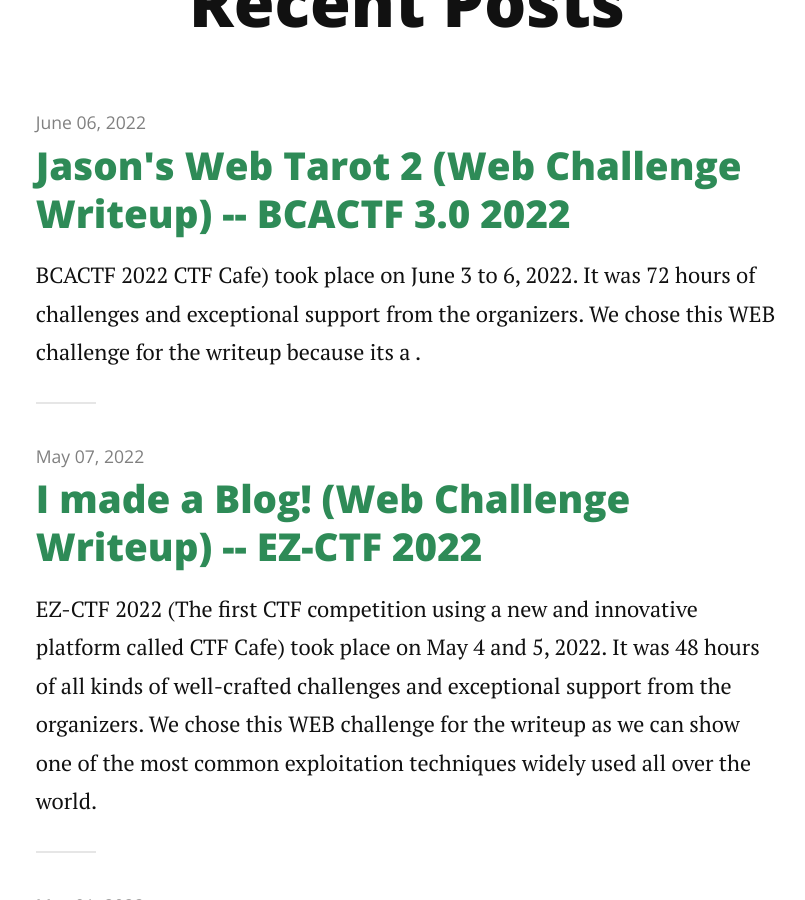
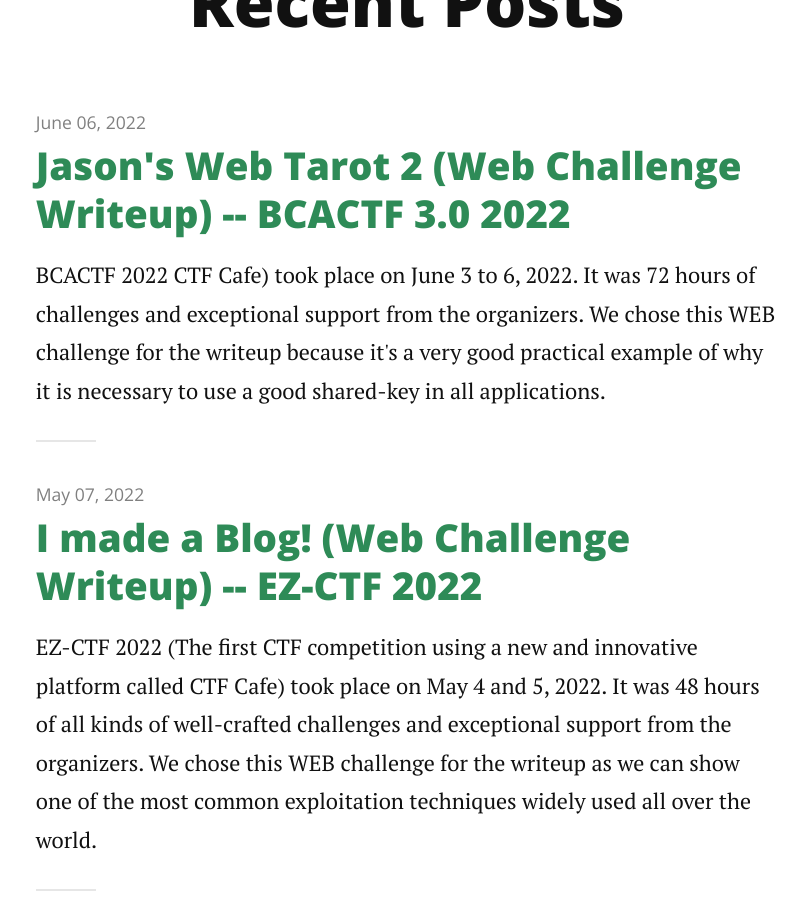
Before and after one commit to leonuz/leonuz.github.io, a Jekyll site: the page built from index.html, in a window 1280 px wide and 900 px high, scrolled down 395 px. Shown: the whole window, without its empty margins (233-1038 px from the left). Built offline with Jekyll 4.4.1, drawn with Linux system fonts in a browser that asks for light colours; nearby versions of some CDN libraries; the list of posts is cut into pages by our own code.

Commit message:
bcactf2022

```diff
--- a/_posts/2022-06-06-Jasons-Web-Tarot-2.markdown
+++ b/_posts/2022-06-06-Jasons-Web-Tarot-2.markdown
@@ -5,7 +5,7 @@
 image: /bcactf22/logo.png
 ---
 <p class="intro"><span class="dropcap">B</span>CACTF 2022 <a href="https://www.linkedin.com/company/ctf-cafe/">CTF Cafe</a>) took place on June 3 to 6, 2022. It was 72 hours of challenges and exceptional support from the organizers.
-We chose this WEB challenge for the writeup because its a .</p>
+We chose this WEB challenge for the writeup because it's a very good practical example of why it is necessary to use a good shared-key in all applications.</p>
 
 
 #### Challenge Description:
@@ -132,7 +132,9 @@
 - - -
 ## Final Notes.
 
-Many developers are unaware of the importance of knowing the guidelines of the protocols they implement, The JSON Web Algorithms (JWA) defined in [RFC 7518](https://datatracker.ietf.org/doc/html/rfc7518) in statement 3.2 tells us: ` A key of the same size as the hash output (for instance, 256 bits for "HS256") or larger MUST be used with this algorithm`
+Many developers are unaware of the importance of knowing the guidelines of the protocols they implement, The JSON Web Algorithms (JWA) defined in [RFC 7518](https://datatracker.ietf.org/doc/html/rfc7518) in statement 3.2 tells us: A key of the same size as the hash output (for instance, 256 bits for "HS256") or larger MUST be used with this algorithm.
+As a rule, make sure to pick a shared-key as long as the length of the hash.
+For HS256 that would be a 256-bit key (or 32 bytes) minimum!!
 
 
 - - -
```
